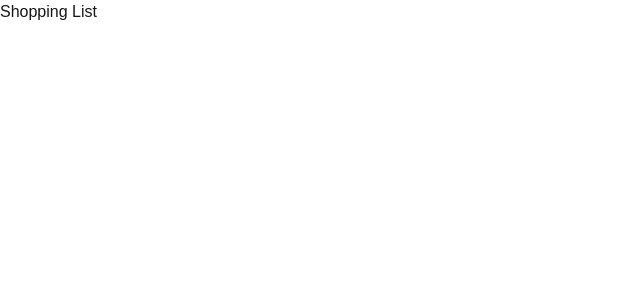
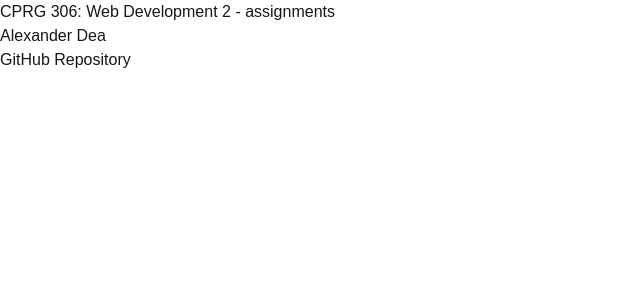
Before and after one commit to VivaLaFear/cprg306-assignments, a Next.js app: page /week-2 in a window 1280 px wide. Shown: the top 300 px of the page, without its empty margins (0-640 px from the left). Built offline with nearby package versions, Linux system fonts and the light colour scheme.

Commit message:
Completed assignment

```diff
--- a/app/week-2/page.js
+++ b/app/week-2/page.js
@@ -1,7 +1,10 @@
+import StudentInfo from "./student-info";
+
 export default function Page() {
   return (
     <main>
-      <h1>Shopping List</h1>
+      <h1>CPRG 306: Web Development 2 - assignments</h1>
+      <StudentInfo />
     </main>
   );
 }
--- a/app/week-2/student-info.js
+++ b/app/week-2/student-info.js
@@ -1,10 +1,10 @@
+import Link from "next/link";
+
 export default function StudentInfo() {
   return (
     <main>
-      <h2>
-        Alexander Dea
-      </h2>
-
+      <h2>Alexander Dea</h2>
+      <Link href="https://github.com/VivaLaFear/cprg306-assignments">GitHub Repository</Link>
     </main>
   );
 }
```
